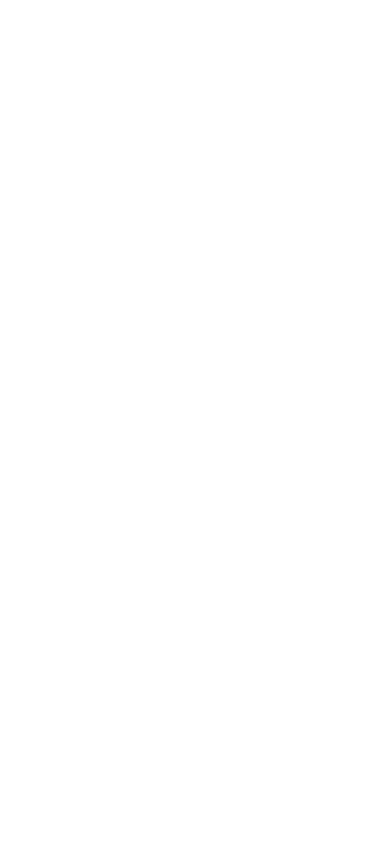
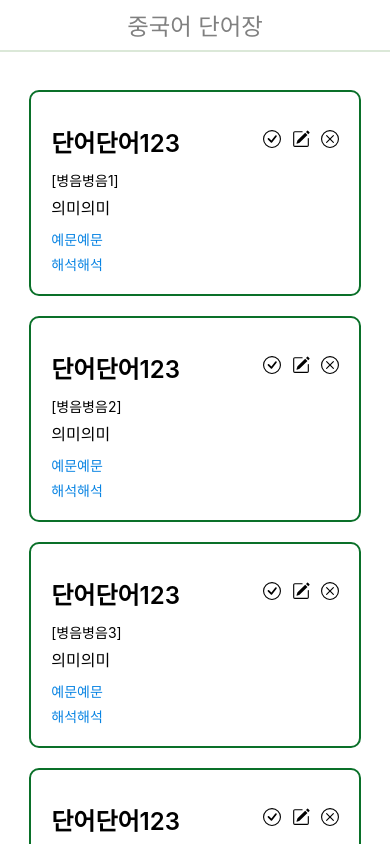
Before and after one commit to nggoong/chinese-vocabulary, a React (Create React App) app: page / in a window 390 px wide. Shown: the top 844 px of the page. Built offline with nearby package versions, Linux system fonts and the light colour scheme.

Commit message:
단어 카드 리스트UI mobile-first로 대략적 구성 완료

```diff
--- a/package.json
+++ b/package.json
@@ -9,6 +9,7 @@
     "@testing-library/user-event": "^13.5.0",
     "react": "^18.2.0",
     "react-dom": "^18.2.0",
+    "react-icons": "^4.4.0",
     "react-redux": "^8.0.2",
     "react-router-dom": "^6.3.0",
     "react-scripts": "5.0.1",
--- a/src/App.js
+++ b/src/App.js
@@ -1,12 +1,27 @@
-import logo from './logo.svg';
-import './App.css';
-
-function App() {
+import React from 'react';
+import Header from './components/Header';
+import styled from 'styled-components';
+import { Route, Routes } from 'react-router-dom';
+import Home from './components/Home';
+import AddPage from './components/AddPage';
+const App = () => {
   return (
     <div className="App">
-
+      <Header/>
+      <Contents>
+        <Routes>
+          <Route path='/' element={<Home/>}/>
+          <Route path='/word/add' element={<AddPage/>}/>
+        </Routes>
+      </Contents>
     </div>
   );
 }
 
 export default App;
+
+const Contents = styled.div`
+  width:85%;
+  margin:0 auto;
+  padding-top:90px;
+`
--- /dev/null
+++ b/src/components/AddPage.jsx
@@ -0,0 +1,12 @@
+import React from 'react';
+
+const AddPage = () => {
+
+    return(
+        <>
+
+        </>
+    )
+}
+
+export default AddPage;
--- /dev/null
+++ b/src/components/Header.jsx
@@ -0,0 +1,31 @@
+import React from 'react';
+import styled from 'styled-components';
+
+const Header = () => {
+
+
+    return(
+        <HeaderWrapper>
+        <p>중국어 단어장</p>
+        </HeaderWrapper>
+    )
+}
+
+export default Header;
+
+const HeaderWrapper = styled.div`
+    display:flex;
+    justify-content:center;
+    align-items:center;
+    z-index:100;
+    background:white;
+    color:gray;
+    font-size:6vw;
+    height:50px;
+    width:100%;
+    position:fixed;
+    left:0;
+    top:0;
+    border-bottom:2px solid rgb(219, 232, 216);
+
+`
--- /dev/null
+++ b/src/components/Home.jsx
@@ -0,0 +1,36 @@
+import React, {useState} from 'react';
+import styled from 'styled-components';
+import VocaCard from './VocaCard'
+
+const Home = () => {
+    const [voca, setVoca] = useState([
+        {id:1, text:'단어단어123', pinyin:'병음병음1', mean:'의미의미', example:'예문예문', trans:'해석해석'},
+        {id:2, text:'단어단어123', pinyin:'병음병음2', mean:'의미의미', example:'예문예문', trans:'해석해석'},
+        {id:3, text:'단어단어123', pinyin:'병음병음3', mean:'의미의미',example:'예문예문', trans:'해석해석'},
+        {id:4, text:'단어단어123', pinyin:'병음병음4', mean:'의미의미',example:'예문예문', trans:'해석해석'},
+        {id:5, text:'단어단어123', pinyin:'병음병음5', mean:'의미의미',example:'예문예문', trans:'해석해석'},
+        {id:6, text:'단어단어123', pinyin:'병음병음6', mean:'의미의미',example:'예문예문', trans:'해석해석'},
+        {id:7, text:'단어단어123', pinyin:'병음병음7', mean:'의미의미',example:'예문예문', trans:'해석해석'},
+        {id:8, text:'단어단어123', pinyin:'병음병음8', mean:'의미의미',example:'예문예문', trans:'해석해석'},
+        {id:9, text:'단어단어123', pinyin:'병음병음9', mean:'의미의미',example:'예문예문', trans:'해석해석'},
+        {id:10, text:'단어단어123', pinyin:'병음병음10', mean:'의미의미',example:'예문예문', trans:'해석해석'},
+        {id:11, text:'단어단어123', pinyin:'병음병음11', mean:'의미의미',example:'예문예문', trans:'해석해석'},
+        {id:12, text:'단어단어123', pinyin:'병음병음12', mean:'의미의미',example:'예문예문', trans:'해석해석'},
+        {id:13, text:'단어단어123', pinyin:'병음병음13', mean:'의미의미',example:'예문예문', trans:'해석해석'},
+    ]);
+
+    return(
+        <VocaListWrapper>
+         {voca.map((item, index)=><VocaCard item={item} key={item.id}></VocaCard>)}
+        </VocaListWrapper>
+    )
+}
+
+export default Home;
+
+const VocaListWrapper = styled.div`
+    display:flex;
+    flex-wrap:wrap;
+    gap:20px;
+    width:100%;
+`
--- /dev/null
+++ b/src/components/VocaCard.jsx
@@ -0,0 +1,73 @@
+import React from 'react';
+import styled from 'styled-components';
+import {BsCheckCircle, BsPencilSquare, BsXCircle} from 'react-icons/bs';
+
+const VocaCard = ({ item }) => {
+
+    return(
+        <VocaCardWrapper>
+            <MainContents>
+                <h4>{item.text}</h4>
+                <div className='actions'>
+                    <div className='action-check'><p><BsCheckCircle/></p></div>
+                    <div className='action-modify'><p><BsPencilSquare/></p></div>
+                    <div className='action-delete'><p><BsXCircle/></p></div>
+                </div>
+            </MainContents>
+            <Pinyin><span>{`[${item.pinyin}]`}</span></Pinyin>
+            <Mean>{item.mean}</Mean>
+            <Example>{item.example}</Example>
+            <Trans>{item.trans}</Trans>
+
+        </VocaCardWrapper>
+    )
+}
+
+export default VocaCard;
+
+const VocaCardWrapper = styled.div`
+    width:100%;
+    padding:20px;
+    box-sizing:border-box;
+    border:2px solid rgb(10, 112, 41);
+    border-radius:10px;
+    background:white;
+    transition:box-shadow 300ms ease-in-out 0s;
+`
+
+const MainContents = styled.div`
+    display:flex;
+    align-items:center;
+
+    & > h4 {
+        margin:0;
+        font-size:24px;
+        font-weight:600;
+        flex:1;
+    }
+
+    & > .actions {
+        display:flex;
+        gap:11px;
+        font-size:18px;
+    }
+`
+const Pinyin = styled.div`
+    margin-bottom:5px;
+    & > span {
+        font-size:14px;
+    }
+`
+
+const Mean = styled.div`
+    margin-bottom:10px;
+    font-size:16px;
+`
+const Example = styled.div`
+    margin-top:5px;
+    color:rgb(9, 132, 227);
+    font-size:14px;
+`
+const Trans = styled(Example)`
+
+`
--- a/src/index.js
+++ b/src/index.js
@@ -2,13 +2,14 @@
 import ReactDOM from 'react-dom/client';
 import './index.css';
 import App from './App';
+import {BrowserRouter} from 'react-router-dom';
 import reportWebVitals from './reportWebVitals';
 
 const root = ReactDOM.createRoot(document.getElementById('root'));
 root.render(
-  <React.StrictMode>
+  <BrowserRouter>
     <App />
-  </React.StrictMode>
+    </BrowserRouter>
 );
 
 // If you want to start measuring performance in your app, pass a function
```
Also changed, not shown: 1 other file (tests, documents, lock files or other folders).
